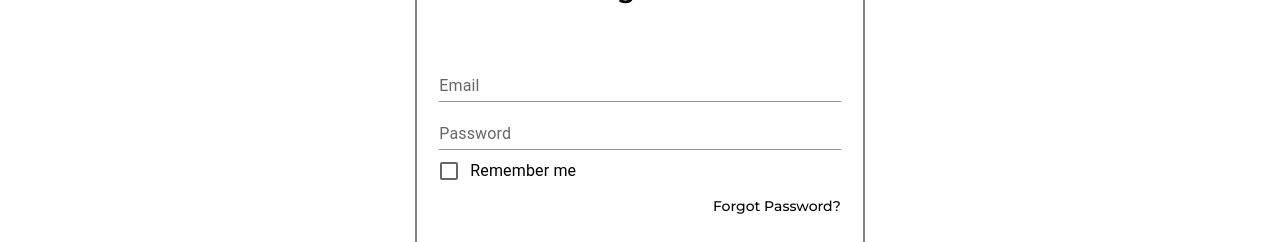
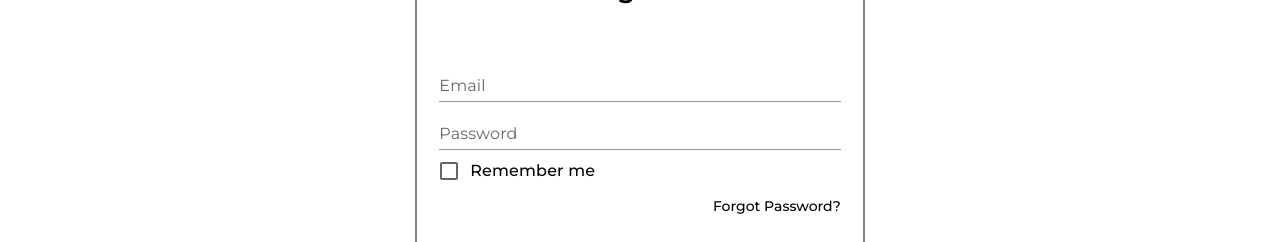
Before and after one commit to AndAndrew/cards, a React (Create React App) app: page /#/login in a window 1280 px wide. Shown: the part 279-521 px from the top of the page. Built offline with nearby package versions, Linux system fonts and the light colour scheme.

Commit message:
fix: fixed textfields and form controls fonts

```diff
--- a/src/app/ButtonAppBar.tsx
+++ b/src/app/ButtonAppBar.tsx
@@ -1,6 +1,6 @@
 import React from 'react'
 
-import { AppBar, Box, Button, IconButton, Toolbar, Typography } from '@mui/material'
+import { AppBar, Box, Button, IconButton, Toolbar } from '@mui/material'
 
 import { useAppDispatch, useAppSelector } from '../common/hooks/react-redux-hooks'
 import { logOutTC } from '../features/auth/authReducer'
--- a/src/features/auth/login/LoginPage.tsx
+++ b/src/features/auth/login/LoginPage.tsx
@@ -78,10 +78,34 @@ export const LoginPage = () => {
             </FormLabel>
             <FormGroup>
               {!formik.errors.email ? (
-                <TextField variant="standard" label="Email" {...formik.getFieldProps('email')} />
+                <TextField
+                  sx={{
+                    '& .MuiInputLabel-root': { fontFamily: 'Montserrat', fontWeight: '400' },
+                    '& .MuiInputLabel-root.Mui-focused': {
+                      fontFamily: 'Montserrat',
+                      fontWeight: '400',
+                    },
+                    '& .MuiInputBase-root': {
+                      '& input': { fontFamily: 'Montserrat', fontWeight: '500' },
+                    },
+                  }}
+                  variant="standard"
+                  label="Email"
+                  {...formik.getFieldProps('email')}
+                />
               ) : (
                 <TextField
                   error
+                  sx={{
+                    '& .MuiInputLabel-root': { fontFamily: 'Montserrat', fontWeight: '400' },
+                    '& .MuiInputLabel-root.Mui-focused': {
+                      fontFamily: 'Montserrat',
+                      fontWeight: '400',
+                    },
+                    '& .MuiInputBase-root': {
+                      '& input': { fontFamily: 'Montserrat', fontWeight: '500' },
+                    },
+                  }}
                   variant="standard"
                   label="Error"
                   {...formik.getFieldProps('email')}
@@ -90,6 +114,16 @@ export const LoginPage = () => {
               )}
               {!formik.errors.password ? (
                 <TextField
+                  sx={{
+                    '& .MuiInputLabel-root': { fontFamily: 'Montserrat', fontWeight: '400' },
+                    '& .MuiInputLabel-root.Mui-focused': {
+                      fontFamily: 'Montserrat',
+                      fontWeight: '400',
+                    },
+                    '& .MuiInputBase-root': {
+                      '& input': { fontFamily: 'Montserrat', fontWeight: '500' },
+                    },
+                  }}
                   variant="standard"
                   type="password"
                   label="Password"
@@ -98,6 +132,16 @@ export const LoginPage = () => {
               ) : (
                 <TextField
                   error
+                  sx={{
+                    '& .MuiInputLabel-root': { fontFamily: 'Montserrat', fontWeight: '400' },
+                    '& .MuiInputLabel-root.Mui-focused': {
+                      fontFamily: 'Montserrat',
+                      fontWeight: '400',
+                    },
+                    '& .MuiInputBase-root': {
+                      '& input': { fontFamily: 'Montserrat', fontWeight: '500' },
+                    },
+                  }}
                   variant="standard"
                   label="Error"
                   {...formik.getFieldProps('password')}
@@ -105,6 +149,10 @@ export const LoginPage = () => {
                 />
               )}
               <FormControlLabel
+                sx={{
+                  '& .MuiFormControlLabel-label': { fontFamily: 'Montserrat', fontWeight: '500' },
+                }}
+                style={{ fontFamily: 'Montserrat', fontWeight: '800' }}
                 label={'Remember me'}
                 control={<Checkbox />}
                 {...formik.getFieldProps('rememberMe')}
```
